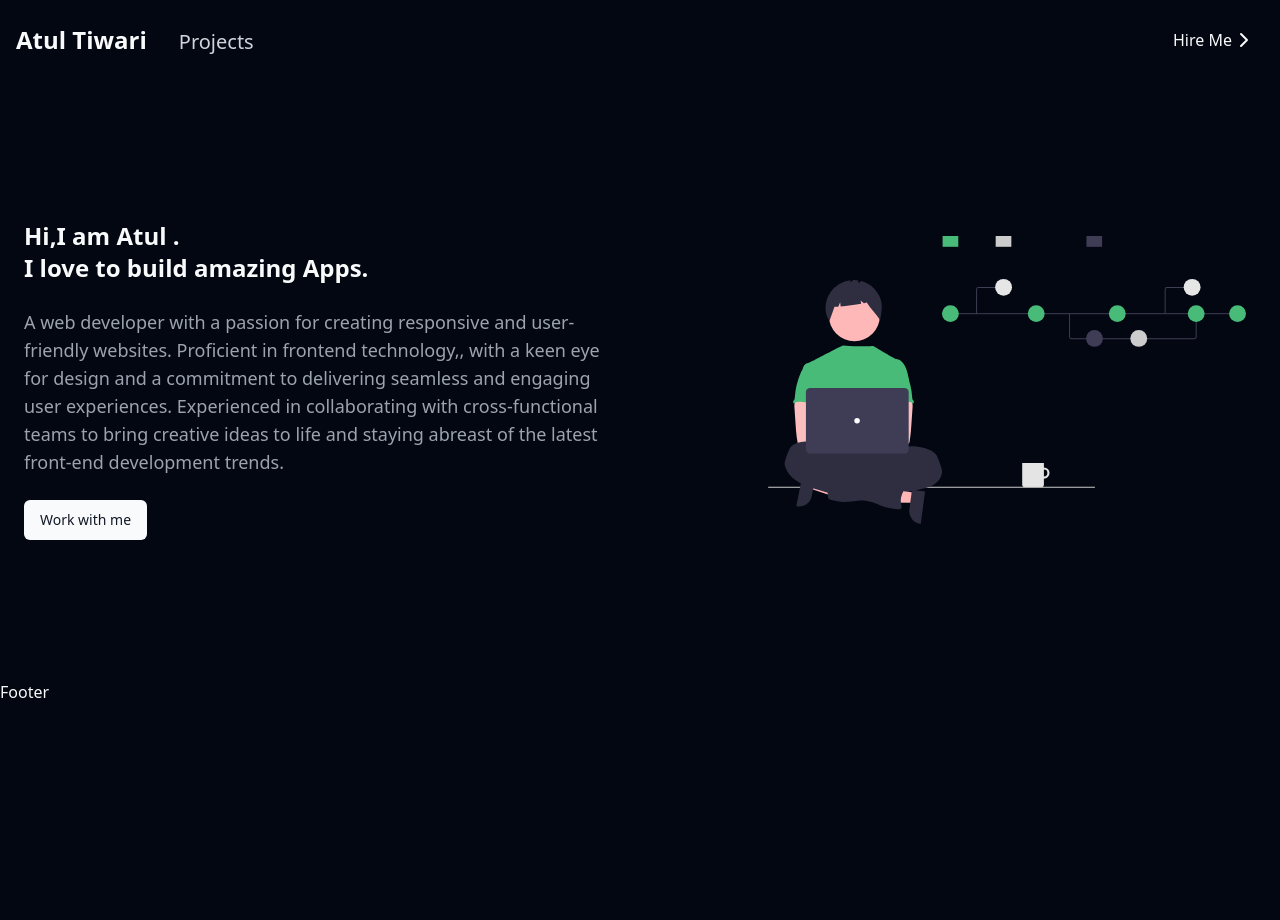
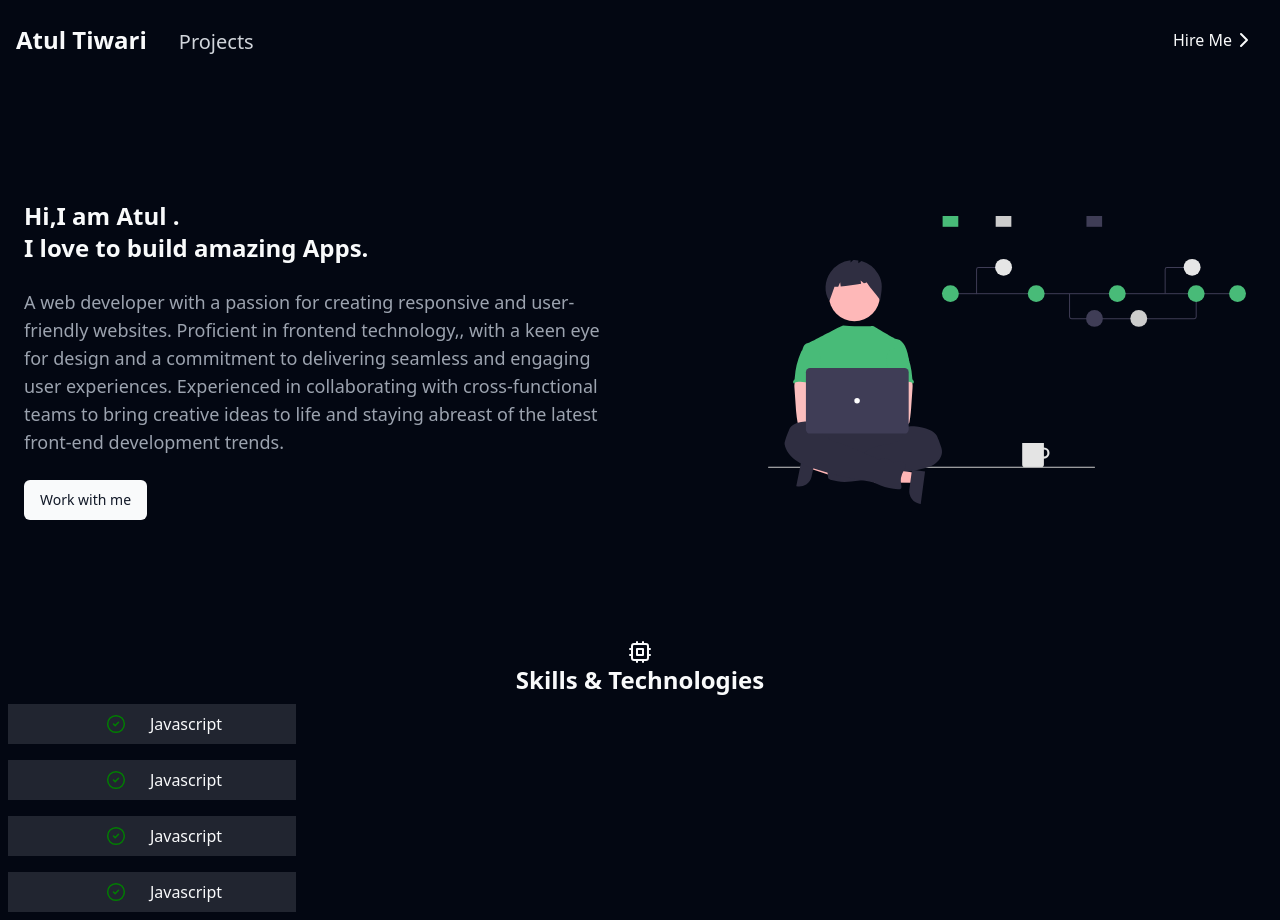
Before and after one commit to atulforworkk/latestPortfolio, a React (Vite) app in the folder portfolio/: page / in a window 1280 px wide. Before the commit the page ends 800 px from the top, so only its background shows below. Built offline with nearby package versions, Linux system fonts and the light colour scheme.

Commit message:
non final changes

```diff
--- /dev/null
+++ b/portfolio/src/components/skillstech/SkillsTech.tsx
@@ -0,0 +1,14 @@
+import React from "react";
+import CorrectIcon from "./correctIcon.svg";
+type Props = {};
+
+const SkillsTech = (props: Props) => {
+  return (
+    <div className="flex bg-[#212530] w-72 h-10 m-2   justify-center  items-center">
+      <img src={CorrectIcon} alt="" className="px-6" />
+      <p>Javascript</p>
+    </div>
+  );
+};
+
+export default SkillsTech;
--- /dev/null
+++ b/portfolio/src/composites/introduction/Intro.tsx
@@ -0,0 +1,33 @@
+import { Button } from "../../components/ui/button";
+import codingImage from "../../assets/coding.svg";
+type Props = {};
+
+const Intro = (props: Props) => {
+  return (
+    <div className="flex h-[70vh]  items-center">
+      <div className="flex-1 ">
+        <div>
+          <h1 className="text-2xl p-6 font-semibold">
+            Hi,I am Atul . <br />I love to build amazing Apps.
+          </h1>
+          <p className="text-lg px-6 text-gray-400">
+            A web developer with a passion for creating responsive and
+            user-friendly websites. Proficient in frontend technology,, with a
+            keen eye for design and a commitment to delivering seamless and
+            engaging user experiences. Experienced in collaborating with
+            cross-functional teams to bring creative ideas to life and staying
+            abreast of the latest front-end development trends.
+          </p>
+        </div>
+        <div>
+          <Button className="m-6"> Work with me </Button>
+        </div>
+      </div>
+      <div className="flex-1 ">
+        <img src={codingImage} alt="" className="h-72 pl-32 " />
+      </div>
+    </div>
+  );
+};
+
+export default Intro;
--- /dev/null
+++ b/portfolio/src/composites/skills/Skills.tsx
@@ -0,0 +1,22 @@
+import { Cpu } from "lucide-react";
+import SkillsTech from "../../components/skillstech/SkillsTech";
+type Props = {};
+
+const Skills = (props: Props) => {
+  return (
+    <div>
+      <div className="w-100 flex flex-col items-center justify-center ">
+        <Cpu className="" />
+        <h1 className="text-2xl font-semibold">Skills & Technologies</h1>
+      </div>
+      <div className="grid ">
+        <SkillsTech />
+        <SkillsTech />
+        <SkillsTech />
+        <SkillsTech />
+      </div>
+    </div>
+  );
+};
+
+export default Skills;
--- a/portfolio/src/views/layout/LandingPageLayout.tsx
+++ b/portfolio/src/views/layout/LandingPageLayout.tsx
@@ -8,7 +8,7 @@ function LandingPageLayout() {
     <div>
       <Header />
       <Outlet />
-      <Footer />
+      {/* <Footer /> */}
     </div>
   );
 }
--- a/portfolio/src/views/pages/landing/LandingPage.tsx
+++ b/portfolio/src/views/pages/landing/LandingPage.tsx
@@ -2,32 +2,15 @@ import React from "react";
 // import { ModeToggle } from "../../../components/Mode-toggle";
 import { Button } from "../../../components/ui/button";
 import codingImage from "../../../assets/coding.svg";
+import Intro from "../../../composites/introduction/Intro";
+import Skills from "../../../composites/skills/Skills";
 type Props = {};
 
 const LandingPage = (props: Props) => {
   return (
-    <div className="flex h-[75vh]  items-center">
-      <div className="flex-1 ">
-        <div>
-          <h1 className="text-2xl p-6 font-semibold">
-            Hi,I am Atul . <br />I love to build amazing Apps.
-          </h1>
-          <p className="text-lg px-6 text-gray-400">
-            A web developer with a passion for creating responsive and
-            user-friendly websites. Proficient in frontend technology,, with a
-            keen eye for design and a commitment to delivering seamless and
-            engaging user experiences. Experienced in collaborating with
-            cross-functional teams to bring creative ideas to life and staying
-            abreast of the latest front-end development trends.
-          </p>
-        </div>
-        <div>
-          <Button className="m-6"> Work with me </Button>
-        </div>
-      </div>
-      <div className="flex-1 ">
-        <img src={codingImage} alt="" className="h-72 pl-32 " />
-      </div>
+    <div className="">
+      <Intro />
+      <Skills></Skills>
     </div>
   );
 };
```
Also changed, not shown: portfolio/src/components/skillstech/correctIcon.svg (added).
